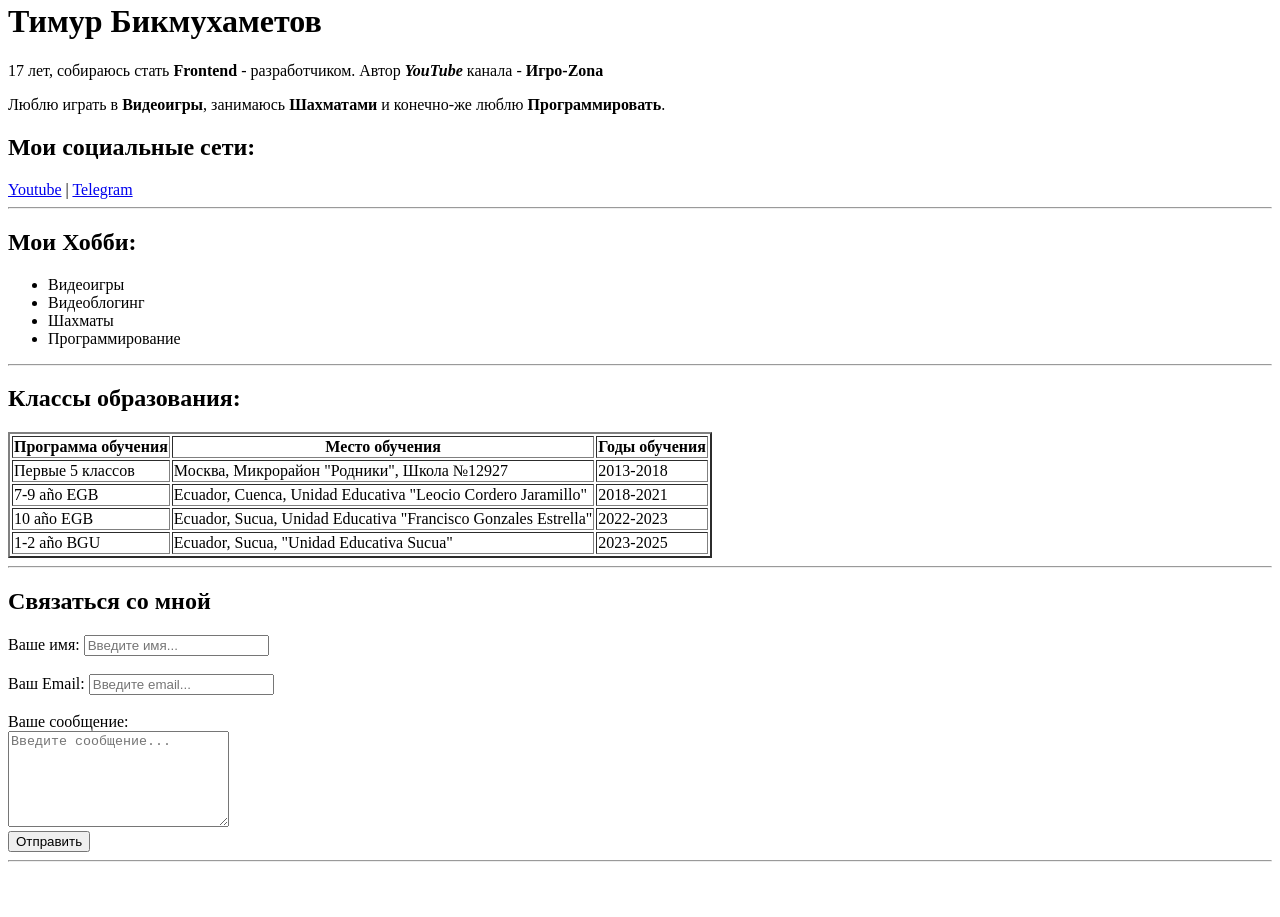
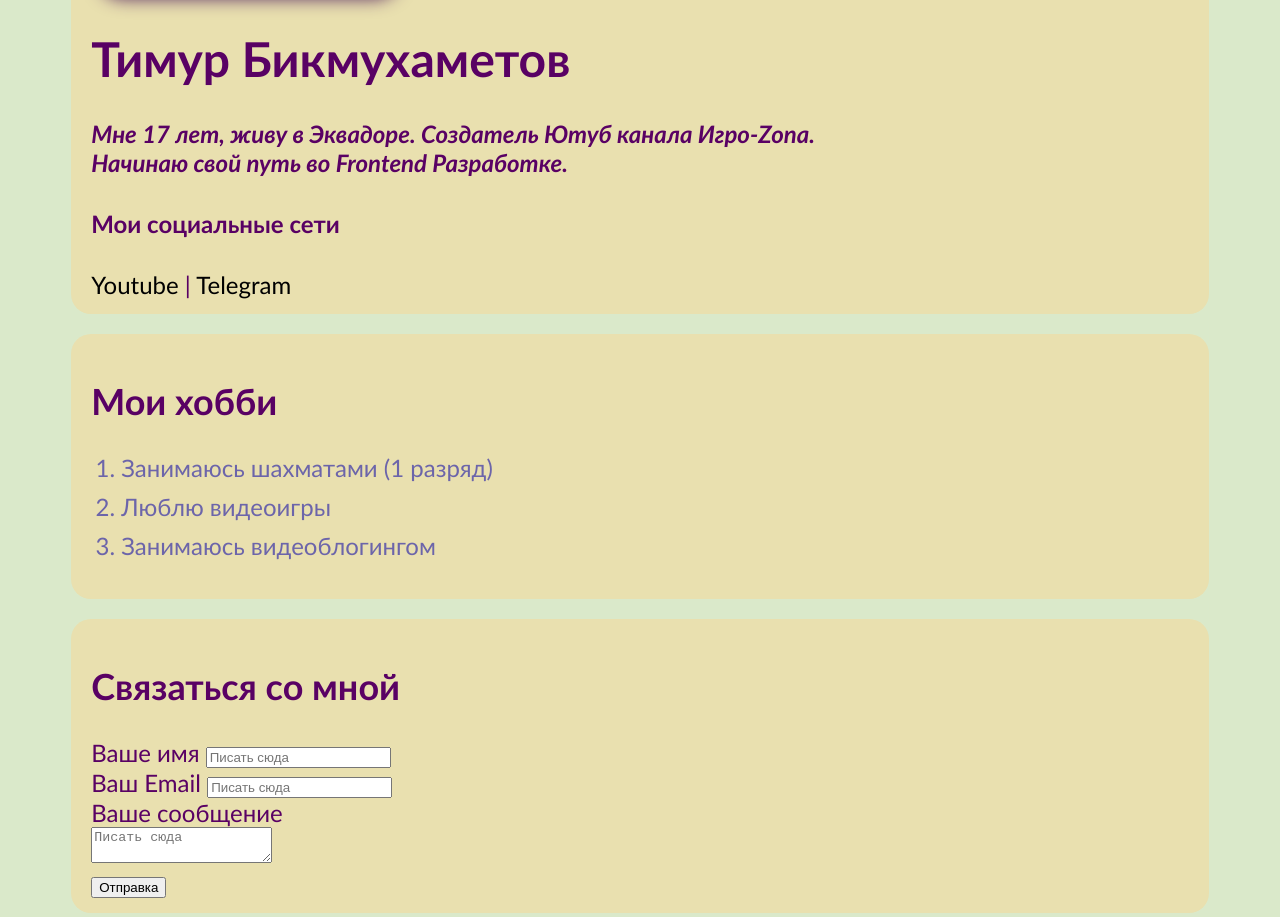
Before and after one commit to Igro-Zona/Project-1, a plain HTML site: page index.html in a window 1280 px wide. Shown: the part 255-1172 px from the top of the page. Before the commit the page ends 1125 px from the top, so only its background shows below. Drawn offline with Linux system fonts and the light colour scheme.

Commit message:
Add files via upload

```diff
--- /dev/null
+++ b/index.css
@@ -0,0 +1,78 @@
+body {
+  background-color: rgb(218, 233, 202);
+  font-size: 24px;
+  color: rgb(89, 1, 100);
+  font-style: normal;
+  font-weight: 400;
+  font-family: 'Gill Sans', 'Gill Sans MT', Calibri, 'Trebuchet MS', sans-serif;
+}
+
+.myFoto {
+  background-color: rgb(0, 0, 0);
+  width: 300px;
+  border-radius: 24px;
+  box-shadow: 8px 5px 18px rgba(81, 32, 94);
+}
+
+.info p {
+  font-weight: 700;
+  font-style: italic;
+}
+.all {
+  max-width: 90%;
+  margin: auto;
+}
+.box_model > div {
+  float: left;
+  background-color: black;
+  height: 200px;
+  width: 25%;
+  border: 4px solid red;
+  box-sizing: border-box;
+}
+
+a {
+  color: black;
+  text-decoration: none;
+}
+
+a:hover {
+  text-decoration: underline;
+}
+
+a:active {
+  color: blue;
+}
+
+a:visited {
+  color: grey;
+}
+
+.card {
+  padding: 15px 20px;
+  margin-bottom: 20px;
+  border-radius: 20px;
+  background-color: rgb(233, 224, 175);
+}
+
+.list {
+  padding: 0px 30px;
+}
+
+.list li {
+  color: rgb(108, 101, 170);
+  margin-bottom: 10px;
+}
+
+.table {
+  width: 100%;
+}
+
+.table td {
+  padding-bottom: 8px;
+}
+
+.table td:nth-child(2),
+.table td:nth-child(3) {
+  color: rgb(229, 132, 148);
+}
--- a/index.html
+++ b/index.html
@@ -1,50 +1,62 @@
 <!DOCTYPE html>
-<html lang="en">
+<html>
   <head>
     <meta charset="UTF-8" />
-    <meta name="viewport" content="width=device-width, initial-scale=1.0" />
-    <meta
-      name="keywords"
-      content="My CV, profile, about me, Timur, Bikmuhametov, резюме, работа, опыт, experience, Тимур, Бикмухаметов"
-    />
-    <meta
-      name="description"
-      content="Этот сайт - резюме Тимура Бикмухаметова"
-    />
     <title>My CV</title>
+    <link rel="stylesheet" href="index.css" />
   </head>
   <body>
-    <img src="лого канала.png" alt="Здесь моя аватарка" width="300" />
+    <div class="all">
+      <div class="info">
+        <div class="card">
+          <img src="лого канала.png" class="myFoto" />
           <h1>Тимур Бикмухаметов</h1>
           <p>
-      17 лет, собираюсь стать <strong>Frontend</strong> - разработчиком. Автор
-      <strong><em>YouTube</em></strong> канала -
-      <strong>Игро-Zona</strong>
+            Мне 17 лет, живу в <strong>Эквадоре</strong>. Создатель Ютуб канала
+            <em>Игро-Zona</em>.<br />
+            Начинаю свой путь во Frontend Разработке.
           </p>
-    <p>
-      Люблю играть в <strong>Видеоигры</strong>, занимаюсь
-      <strong>Шахматами</strong> и конечно-же люблю
-      <strong>Программировать</strong>.
-    </p>
-    <h2>Мои социальные сети:</h2>
+          <h4>Мои социальные сети</h4>
+
           <a href="https://www.youtube.com/@igro-zona22244">Youtube</a>
           |
           <a href=" https://t.me/+ccB1rt4Y7Q1kMDUy">Telegram</a>
+        </div>
+      </div>
 
-    <hr />
+      <div class="card">
+        <h2>Мои хобби</h2>
+        <ol class="list">
+          <li>Занимаюсь шахматами (1 разряд)</li>
+          <li>Люблю видеоигры</li>
+          <li>Занимаюсь видеоблогингом</li>
+        </ol>
+      </div>
 
-    <h2>Мои Хобби:</h2>
-    <ul>
-      <li>Видеоигры</li>
-      <li>Видеоблогинг</li>
-      <li>Шахматы</li>
-      <li>Программирование</li>
-    </ul>
+      <div class="card">
+        <h2>Связаться со мной</h2>
+        <form action="/">
+          <label for="name">Ваше имя</label>
+          <input type="text" id="name" placeholder="Писать сюда" />
+          <br />
+          <label for="email">Ваш Email</label>
+          <input type="email" id="email" placeholder="Писать сюда" />
+          <br />
+          <label for="comment">Ваше сообщение</label>
+          <br />
+          <textarea
+            name="text"
+            id="comment"
+            placeholder="Писать сюда"
+          ></textarea>
+          <br />
+          <input type="submit" value="Отправка" />
+        </form>
+      </div>
 
-    <hr />
-
-    <h2>Классы образования:</h2>
-    <table class="table" border="2">
+      <div class="card">
+        <h2>Моё обучение</h2>
+        <table class="table">
           <thead>
             <tr>
               <th>Программа обучения</th>
@@ -60,7 +72,9 @@
             </tr>
             <tr>
               <td>7-9 año EGB</td>
-          <td>Ecuador, Cuenca, Unidad Educativa "Leocio Cordero Jaramillo"</td>
+              <td>
+                Ecuador, Cuenca, Unidad Educativa "Leocio Cordero Jaramillo"
+              </td>
               <td>2018-2021</td>
             </tr>
             <tr>
@@ -77,43 +91,14 @@
             </tr>
           </tbody>
         </table>
-
-    <hr />
-
-    <h2>Связаться со мной</h2>
-    <form action="">
-      <div>
-        <label for="text">Ваше имя:</label>
-        <input type="text" id="text" placeholder="Введите имя..." />
       </div>
 
-      <br />
-
-      <div>
-        <label for="email">Ваш Email:</label>
-        <input type="email" id="email" placeholder="Введите email..." />
+      <div class="card">
+        <h3>Youtube видео</h3>
+        <a href="youtube.html">Посмотреть список</a>
+      </div>
     </div>
 
-      <br />
-
-      <div>
-        <label for="message">Ваше сообщение:</label>
-
-        <br />
-
-        <textarea
-          id="message"
-          cols="25"
-          rows="6"
-          placeholder="Введите сообщение..."
-        ></textarea>
-
-        <br />
-
-        <input type="submit" value="Отправить" />
-      </div>
-    </form>
-
-    <hr />
+    <div style="margin-bottom: 500px"></div>
   </body>
 </html>
```
Also changed, not shown: youtube.html (added, +12 -0 lines). Lines whose indentation alone changed are shown as unchanged.
